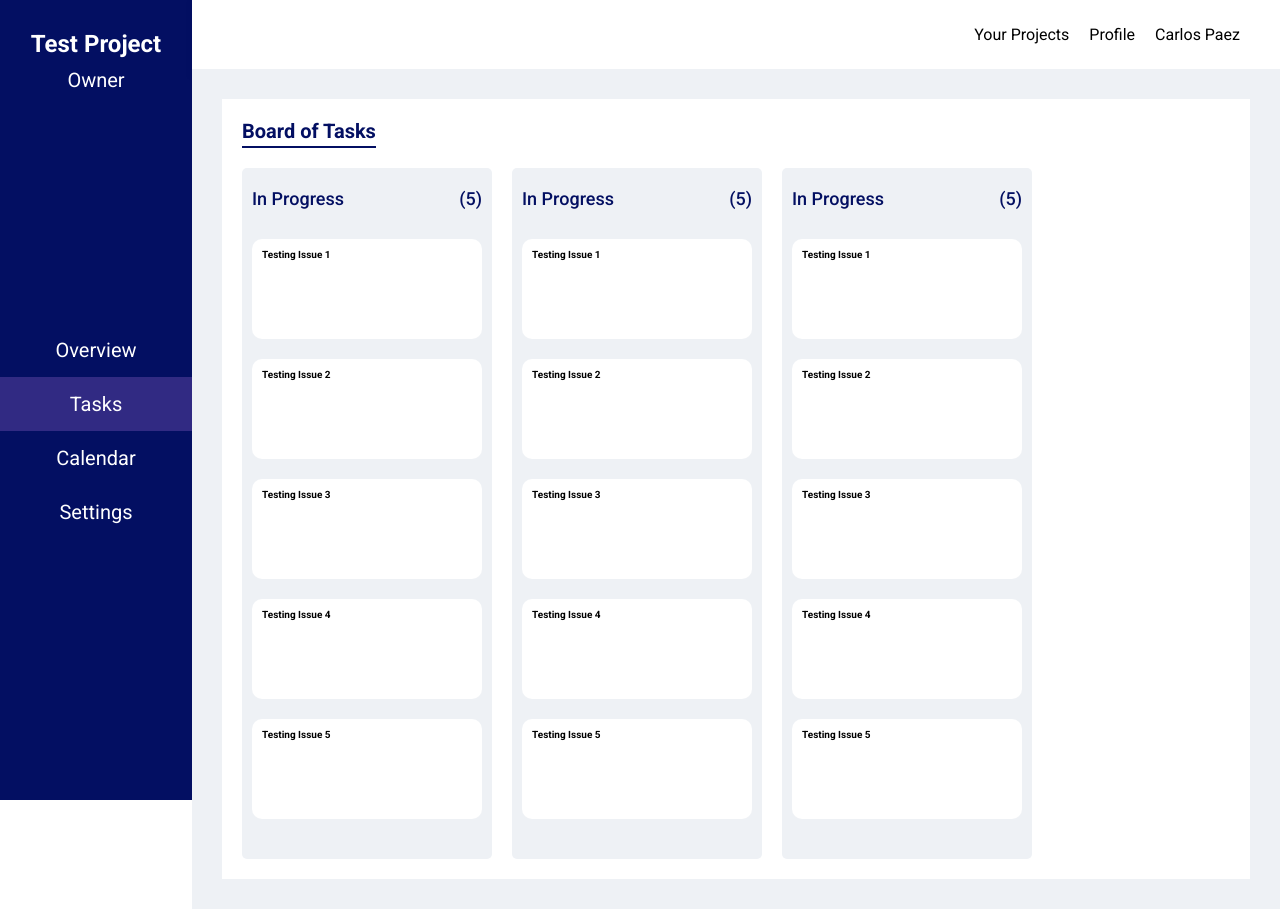
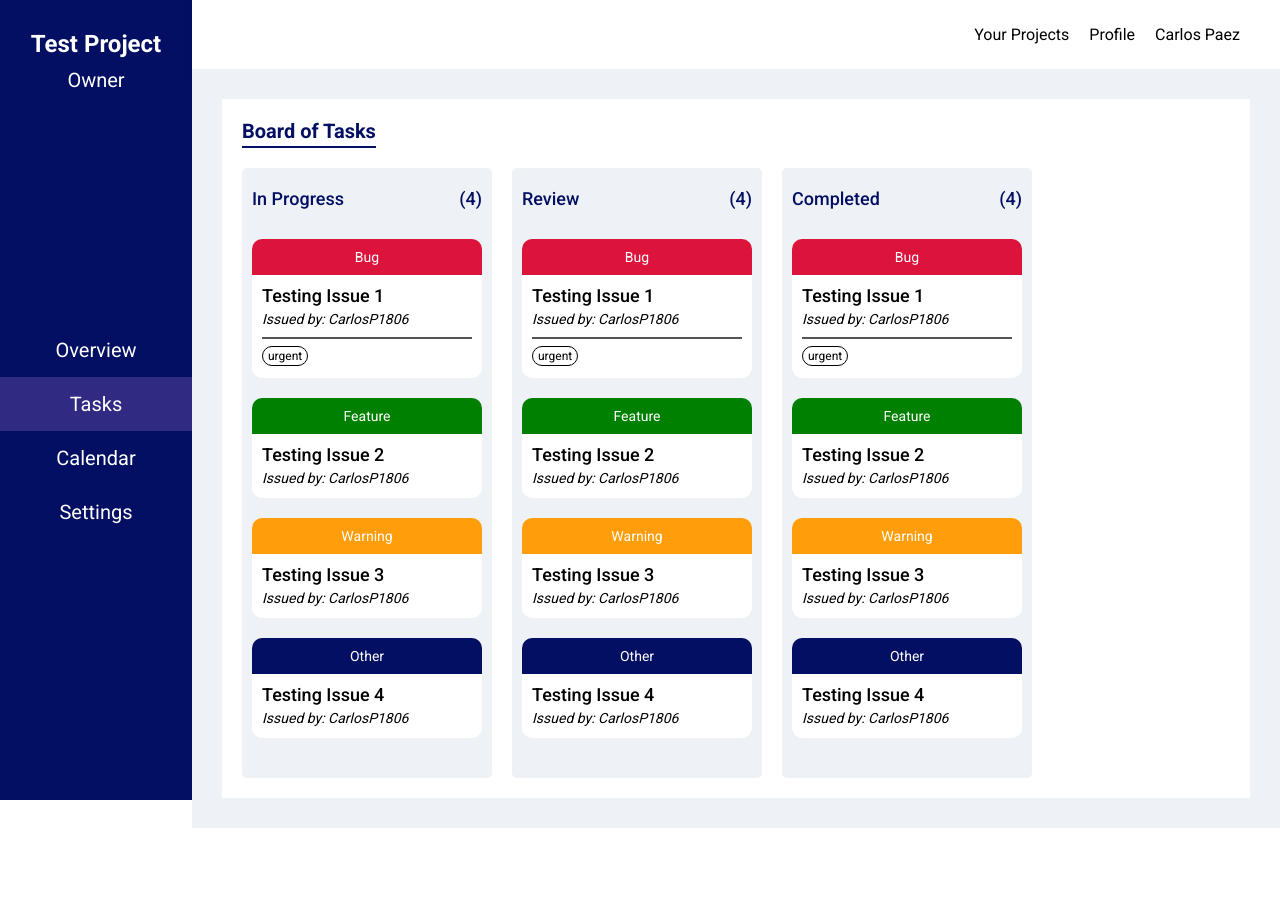
Before and after one commit to CarlosP1806/project-manager-app, a React (Create React App) app in the folder client/: page / in a window 1280 px wide. After the commit the page ends 828 px from the top, so only its background shows below. Built offline with nearby package versions, Linux system fonts and the light colour scheme.

Commit message:
Style card labels

```diff
--- a/client/src/components/TaskCard.css
+++ b/client/src/components/TaskCard.css
@@ -1,7 +1,64 @@
 .task-card {
     background: white;
     margin: 2rem 0;
-    padding: 1rem;
     min-height: 100px;
     border-radius: 10px;
 }
+
+.task-card__content {
+    padding: 1rem;
+}
+
+.task-card__header {
+    text-align: center;
+    text-transform: capitalize;
+    padding: 1rem 0;
+    border-radius: 10px 10px 0 0;
+    font-size: 1.4rem;
+}
+
+.task-card__title {
+    font-size: var(--small-font);
+    margin-bottom: .5rem;
+    font-weight: 500;
+}
+
+.task-card__author {
+    font-size: 1.4rem;
+    font-style: italic;
+}
+
+.task-card__header--red {
+    background: crimson;
+    color: white
+}
+
+.task-card__header--yellow {
+    background: rgb(255, 157, 10);
+    color: white;
+}
+
+.task-card__header--blue {
+    background: var(--main-color);
+    color: white;
+}
+
+.task-card__header--green {
+    background: green;
+    color: white;
+}
+
+.task-card__labels {
+    border-top: 2px solid #555;
+    padding: .2rem 0;
+    margin-top: 1rem;
+}
+
+.task-card__label {
+    font-size: 1.2rem;
+    display: inline-block;
+    margin-top: .5rem;
+    padding: .2rem .5rem;
+    border: 1px solid black;
+    border-radius: 20px;
+}
--- a/client/src/components/TaskCard.js
+++ b/client/src/components/TaskCard.js
@@ -3,12 +3,41 @@ import './TaskCard.css'
 
 function TaskCard({
   id,
-  title
+  category,
+  title,
+  postedBy,
+  labels
 }) {
+  function getColor() {
+    switch (category) {
+      case "bug":
+        return "red";
+      case "warning":
+        return "yellow";
+      case "feature":
+        return "green";
+      default:
+        return "blue";
+    }
+  }
+
   return (
     <>
       <article className="task-card" id={id}>
-        <h3 className="task-card__title">{title}</h3>
+        <header className={`task-card__header task-card__header--${getColor()}`}>
+          {category}
+        </header>
+        <div className="task-card__content">
+          <h3 className="task-card__title">{title}</h3>
+          <p className="task-card__author">Issued by: {postedBy}</p>
+          {labels && (
+            <div className="task-card__labels">
+              {labels.map(label => (
+                <span key={Date.now()} className="task-card__label">{label}</span>
+              ))}
+            </div>
+          )}
+        </div>
       </article>
     </>
   );
--- a/client/src/components/TasksColumn.js
+++ b/client/src/components/TasksColumn.js
@@ -11,11 +11,17 @@ function TasksColumn({
       <section className="task-column">
         <header className="task-column__header">
           <h2 className="task-column__title">{columnTitle}</h2>
-         <span className="task-column__counter">({cards.length})</span>
+          <span className="task-column__counter">({cards.length})</span>
         </header>
         <div className="task-column__cards">
           {cards.map(card => (
-            <TaskCard key={card.id} id={card.id} title={card.title}/>
+            <TaskCard
+              key={card.id}
+              id={card.id}
+              category={card.category}
+              title={card.title}
+              postedBy={card.postedBy}
+              labels={card.labels} />
           ))}
         </div>
       </section>
--- a/client/src/pages/ProjectTasks.js
+++ b/client/src/pages/ProjectTasks.js
@@ -9,24 +9,29 @@ function ProjectTasks() {
   const cards = [
     {
       id: "0001",
-      title: "Testing Issue 1"
+      category: "bug",
+      title: "Testing Issue 1",
+      postedBy: "CarlosP1806",
+      labels: ["urgent"]
     },
     {
       id: "0002",
-      title: "Testing Issue 2"
+      category: "feature",
+      title: "Testing Issue 2",
+      postedBy: "CarlosP1806"
     },
     {
       id: "0003",
-      title: "Testing Issue 3"
+      category: "warning",
+      title: "Testing Issue 3",
+      postedBy: "CarlosP1806"
     },
     {
       id: "0004",
-      title: "Testing Issue 4"
+      category: "other",
+      title: "Testing Issue 4",
+      postedBy: "CarlosP1806"
     },
-    {
-      id: "0005",
-      title: "Testing Issue 5"
-    }
   ];
 
   return (
@@ -37,8 +42,8 @@ function ProjectTasks() {
         </header>
         <div className="tasks__column-container">
           <TasksColumn columnTitle="In Progress" cards={cards} />
-          <TasksColumn columnTitle="In Progress" cards={cards} />
-          <TasksColumn columnTitle="In Progress" cards={cards} />
+          <TasksColumn columnTitle="Review" cards={cards} />
+          <TasksColumn columnTitle="Completed" cards={cards} />
         </div>
       </section>
     </>
```
